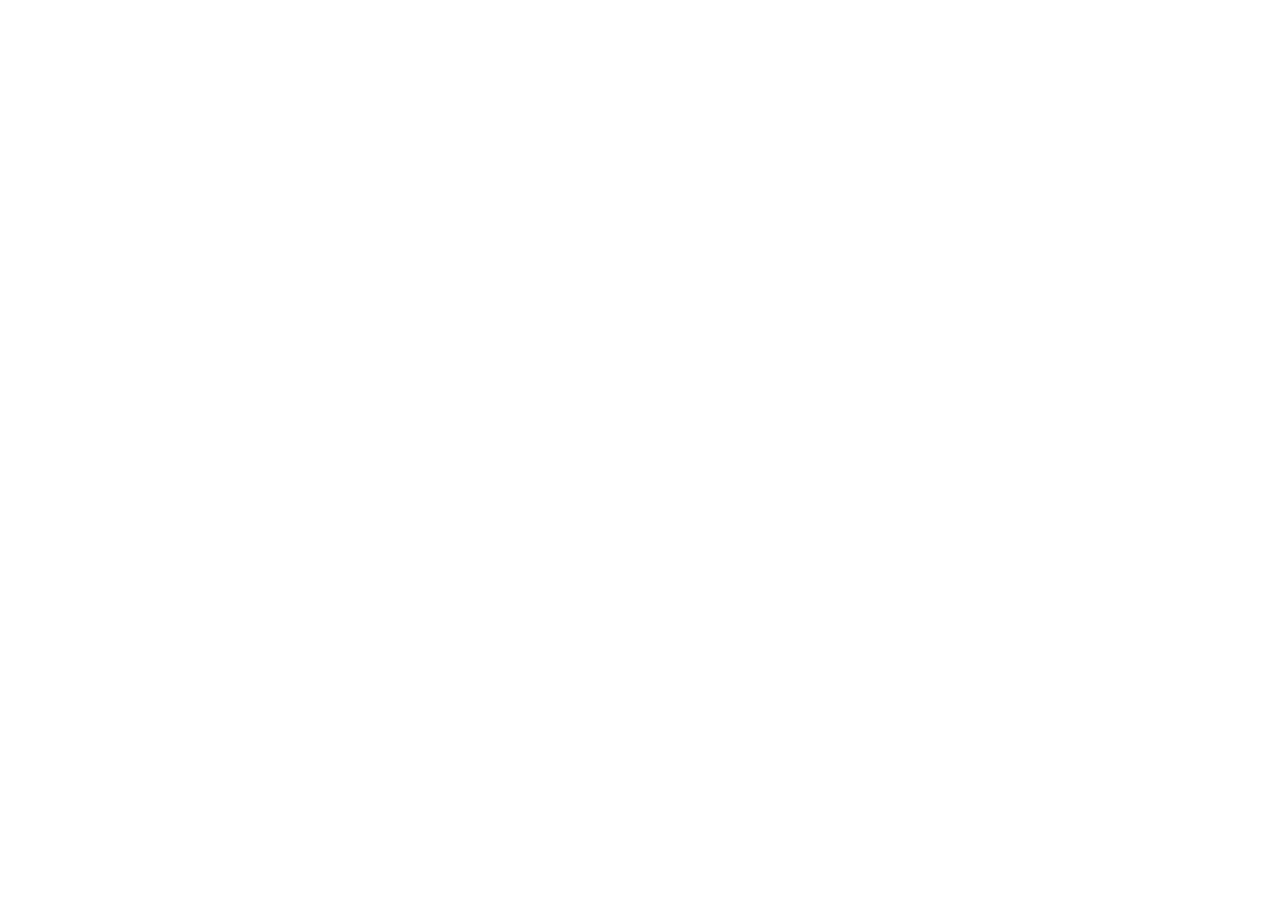
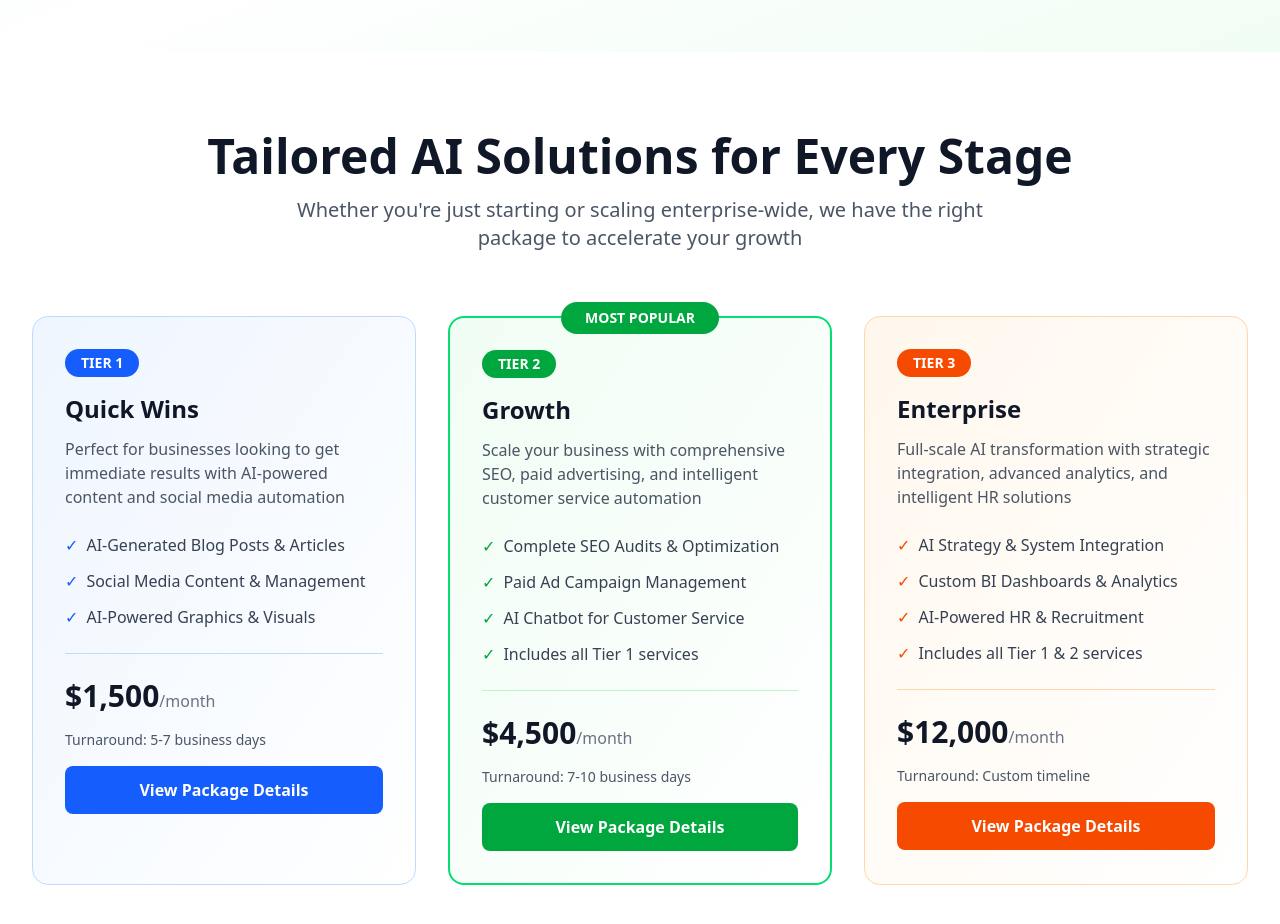
Before and after one commit to Task-Atlantic-Company/TACAI-AGENCY, a Next.js app: page / in a window 1280 px wide. Shown: the part 420-1344 px from the top of the page. Before the commit the page ends 800 px from the top, so only its background shows below. Built offline with nearby package versions, Linux system fonts and the light colour scheme.

Commit message:
added services section

```diff
--- a/src/app/page.tsx
+++ b/src/app/page.tsx
@@ -1,17 +1,29 @@
 import Navbar from "@/components/Navbar";
+import HeroSection from "@/components/HeroSection";
+import ServicesSection from "@/components/ServicesSection";
+import PricingSection from "@/components/PricingSection";
+import CaseStudiesSection from "@/components/CaseStudiesSection";
+import ProcessSection from "@/components/ProcessSection";
+import ToolsSection from "@/components/ToolsSection";
+import LeadCaptureSection from "@/components/LeadCaptureSection";
+import AboutSection from "@/components/AboutSection";
+import FAQSection from "@/components/FAQSection";
+import Footer from "@/components/Footer";
 
 export default function Home() {
   return (
     <div className="min-h-screen bg-white">
       <Navbar />
-
-      {/* Other sections will be added here as we build them */}
-      {/* Example:
       <HeroSection />
       <ServicesSection />
       <PricingSection />
-      etc.
-      */}
+      <CaseStudiesSection />
+      <ProcessSection />
+      <ToolsSection />
+      <LeadCaptureSection />
+      <AboutSection />
+      <FAQSection />
+      <Footer />
     </div>
   );
 }
--- /dev/null
+++ b/src/components/ServicesSection.tsx
@@ -0,0 +1,149 @@
+export default function ServicesSection() {
+  return (
+    <section id="services" className="py-20 px-4 sm:px-6 lg:px-8 bg-white">
+      <div className="max-w-7xl mx-auto">
+        <div className="text-center mb-16">
+          <h2 className="text-4xl sm:text-5xl font-bold text-gray-900 mb-4">
+            Tailored AI Solutions for Every Stage
+          </h2>
+          <p className="text-xl text-gray-600 max-w-3xl mx-auto">
+            Whether you're just starting or scaling enterprise-wide, we have the right package to accelerate your growth
+          </p>
+        </div>
+
+        <div className="grid md:grid-cols-3 gap-8">
+          {/* Tier 1 - Quick Wins */}
+          <div className="bg-gradient-to-br from-blue-50 to-white border border-blue-200 rounded-2xl p-8 hover:shadow-xl transition-all">
+            <div className="inline-block bg-blue-600 text-white px-4 py-1 rounded-full text-sm font-semibold mb-4">
+              TIER 1
+            </div>
+            <h3 className="text-2xl font-bold text-gray-900 mb-3">Quick Wins</h3>
+            <p className="text-gray-600 mb-6">
+              Perfect for businesses looking to get immediate results with AI-powered content and social media automation
+            </p>
+
+            <ul className="space-y-3 mb-6">
+              <li className="flex items-start">
+                <span className="text-blue-600 mr-2">✓</span>
+                <span className="text-gray-700">AI-Generated Blog Posts & Articles</span>
+              </li>
+              <li className="flex items-start">
+                <span className="text-blue-600 mr-2">✓</span>
+                <span className="text-gray-700">Social Media Content & Management</span>
+              </li>
+              <li className="flex items-start">
+                <span className="text-blue-600 mr-2">✓</span>
+                <span className="text-gray-700">AI-Powered Graphics & Visuals</span>
+              </li>
+            </ul>
+
+            <div className="border-t border-blue-200 pt-6">
+              <div className="mb-4">
+                <span className="text-3xl font-bold text-gray-900">$1,500</span>
+                <span className="text-gray-500">/month</span>
+              </div>
+              <p className="text-sm text-gray-600 mb-4">Turnaround: 5-7 business days</p>
+              <a
+                href="#pricing"
+                className="block text-center bg-blue-600 text-white px-6 py-3 rounded-lg hover:bg-blue-700 transition-colors font-semibold"
+              >
+                View Package Details
+              </a>
+            </div>
+          </div>
+
+          {/* Tier 2 - Growth */}
+          <div className="bg-gradient-to-br from-green-50 to-white border-2 border-green-400 rounded-2xl p-8 hover:shadow-2xl transition-all relative">
+            <div className="absolute -top-4 left-1/2 transform -translate-x-1/2 bg-green-600 text-white px-6 py-1.5 rounded-full text-sm font-bold">
+              MOST POPULAR
+            </div>
+            <div className="inline-block bg-green-600 text-white px-4 py-1 rounded-full text-sm font-semibold mb-4">
+              TIER 2
+            </div>
+            <h3 className="text-2xl font-bold text-gray-900 mb-3">Growth</h3>
+            <p className="text-gray-600 mb-6">
+              Scale your business with comprehensive SEO, paid advertising, and intelligent customer service automation
+            </p>
+
+            <ul className="space-y-3 mb-6">
+              <li className="flex items-start">
+                <span className="text-green-600 mr-2">✓</span>
+                <span className="text-gray-700">Complete SEO Audits & Optimization</span>
+              </li>
+              <li className="flex items-start">
+                <span className="text-green-600 mr-2">✓</span>
+                <span className="text-gray-700">Paid Ad Campaign Management</span>
+              </li>
+              <li className="flex items-start">
+                <span className="text-green-600 mr-2">✓</span>
+                <span className="text-gray-700">AI Chatbot for Customer Service</span>
+              </li>
+              <li className="flex items-start">
+                <span className="text-green-600 mr-2">✓</span>
+                <span className="text-gray-700">Includes all Tier 1 services</span>
+              </li>
+            </ul>
+
+            <div className="border-t border-green-200 pt-6">
+              <div className="mb-4">
+                <span className="text-3xl font-bold text-gray-900">$4,500</span>
+                <span className="text-gray-500">/month</span>
+              </div>
+              <p className="text-sm text-gray-600 mb-4">Turnaround: 7-10 business days</p>
+              <a
+                href="#pricing"
+                className="block text-center bg-green-600 text-white px-6 py-3 rounded-lg hover:bg-green-700 transition-colors font-semibold"
+              >
+                View Package Details
+              </a>
+            </div>
+          </div>
+
+          {/* Tier 3 - Enterprise */}
+          <div className="bg-gradient-to-br from-orange-50 to-white border border-orange-200 rounded-2xl p-8 hover:shadow-xl transition-all">
+            <div className="inline-block bg-orange-600 text-white px-4 py-1 rounded-full text-sm font-semibold mb-4">
+              TIER 3
+            </div>
+            <h3 className="text-2xl font-bold text-gray-900 mb-3">Enterprise</h3>
+            <p className="text-gray-600 mb-6">
+              Full-scale AI transformation with strategic integration, advanced analytics, and intelligent HR solutions
+            </p>
+
+            <ul className="space-y-3 mb-6">
+              <li className="flex items-start">
+                <span className="text-orange-600 mr-2">✓</span>
+                <span className="text-gray-700">AI Strategy & System Integration</span>
+              </li>
+              <li className="flex items-start">
+                <span className="text-orange-600 mr-2">✓</span>
+                <span className="text-gray-700">Custom BI Dashboards & Analytics</span>
+              </li>
+              <li className="flex items-start">
+                <span className="text-orange-600 mr-2">✓</span>
+                <span className="text-gray-700">AI-Powered HR & Recruitment</span>
+              </li>
+              <li className="flex items-start">
+                <span className="text-orange-600 mr-2">✓</span>
+                <span className="text-gray-700">Includes all Tier 1 & 2 services</span>
+              </li>
+            </ul>
+
+            <div className="border-t border-orange-200 pt-6">
+              <div className="mb-4">
+                <span className="text-3xl font-bold text-gray-900">$12,000</span>
+                <span className="text-gray-500">/month</span>
+              </div>
+              <p className="text-sm text-gray-600 mb-4">Turnaround: Custom timeline</p>
+              <a
+                href="#pricing"
+                className="block text-center bg-orange-600 text-white px-6 py-3 rounded-lg hover:bg-orange-700 transition-colors font-semibold"
+              >
+                View Package Details
+              </a>
+            </div>
+          </div>
+        </div>
+      </div>
+    </section>
+  );
+}
```
